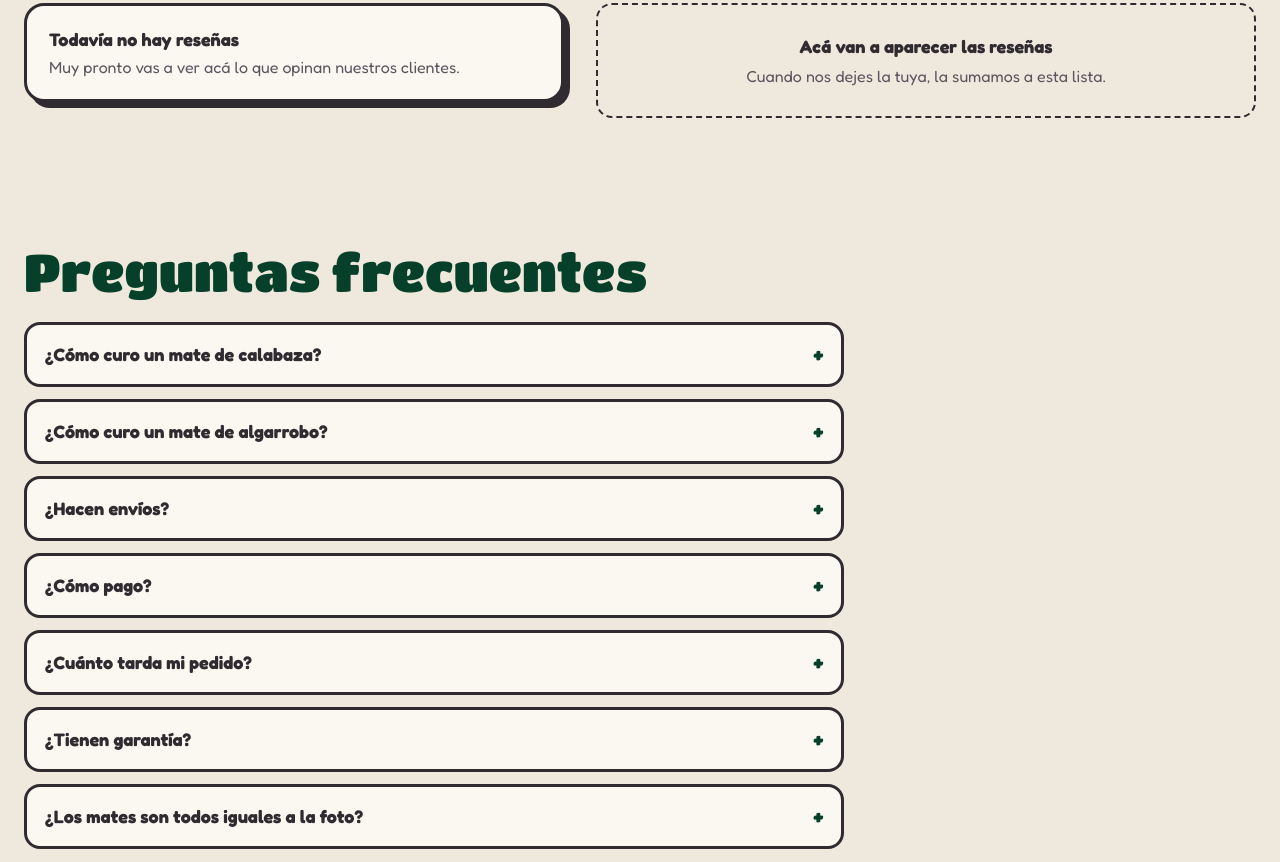
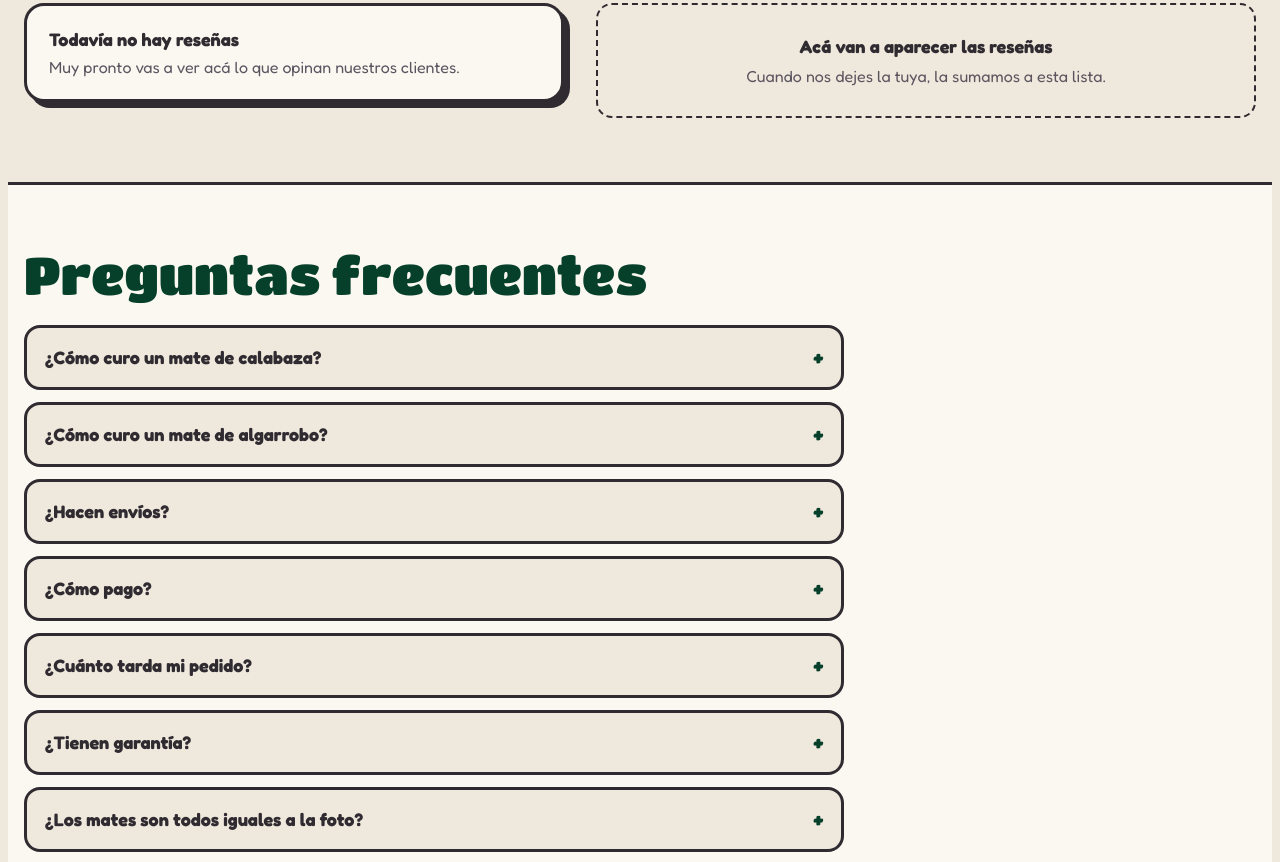
Before and after one commit to fraaanmedina02-jpg/onlymate-tienda, a plain HTML site: page sitio/index.html in a window 1280 px wide. Shown: the part 5078-5940 px from the top of the page. Drawn offline with Linux system fonts and the light colour scheme.

Commit message:
Tienda actualizada 2026-11-18 22:50

```diff
--- a/sitio/index.html
+++ b/sitio/index.html
@@ -403,6 +403,9 @@ footer .chiquito{grid-column:1/-1;border-top:1px solid rgba(239,232,220,.2);padd
 
 /* historia */
 .historia{background:var(--surface);border-block:var(--bw) solid var(--line)}
+/* fondos alternados: catálogo beige, historia blanco, reseñas beige, preguntas blanco, redes y pie verdes */
+#preguntas{background:var(--surface);border-top:var(--bw) solid var(--line)}
+#preguntas .faq details{background:var(--bg)}
 .historia .wrap{display:grid;grid-template-columns:minmax(0,1fr) minmax(0,440px);gap:48px;align-items:center;padding-block:64px}
 .historia h2{font-family:var(--f-display);font-weight:400;font-size:clamp(32px,4.5vw,52px);line-height:1;margin:0 0 18px;color:var(--accent-text)}
 .historia p{margin:0 0 14px;max-width:54ch;font-size:17px}
```
